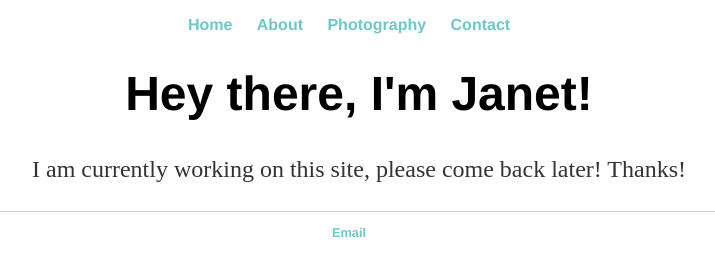
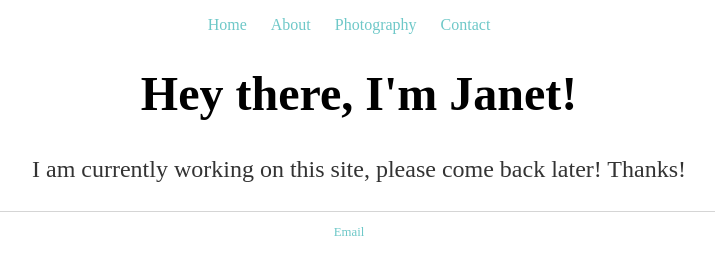
Before and after one commit to justinyangusa/janetcfang.github.io, a plain HTML site: page index.html in a window 1280 px wide. Shown: the whole page, without its empty margins (281-996 px from the left). Drawn offline with Linux system fonts and the light colour scheme.

Commit message:
Update main.css

```diff
--- a/css/main.css
+++ b/css/main.css
@@ -2,10 +2,10 @@ body {
     text-align: center;
 }
 nav ul, footer ul {
-    font-family:'Helvetica', 'Arial', 'Sans-Serif';
+    font-family:'Avantgarde', 'Sans-Serif';
     padding: 0px;
     list-style: none;
-    font-weight: bold;
+    font-weight: 300;
 }
 nav ul li, footer ul li {
     display: inline;
@@ -20,7 +20,7 @@ a:hover {
 }
 h1 {
     font-size: 3em;
-    font-family:'Helvetica', 'Arial', 'Sans-Serif';
+    font-family:'Avantgarde', 'Sans-Serif';
 }
 p {
     font-size: 1.5em;
```
